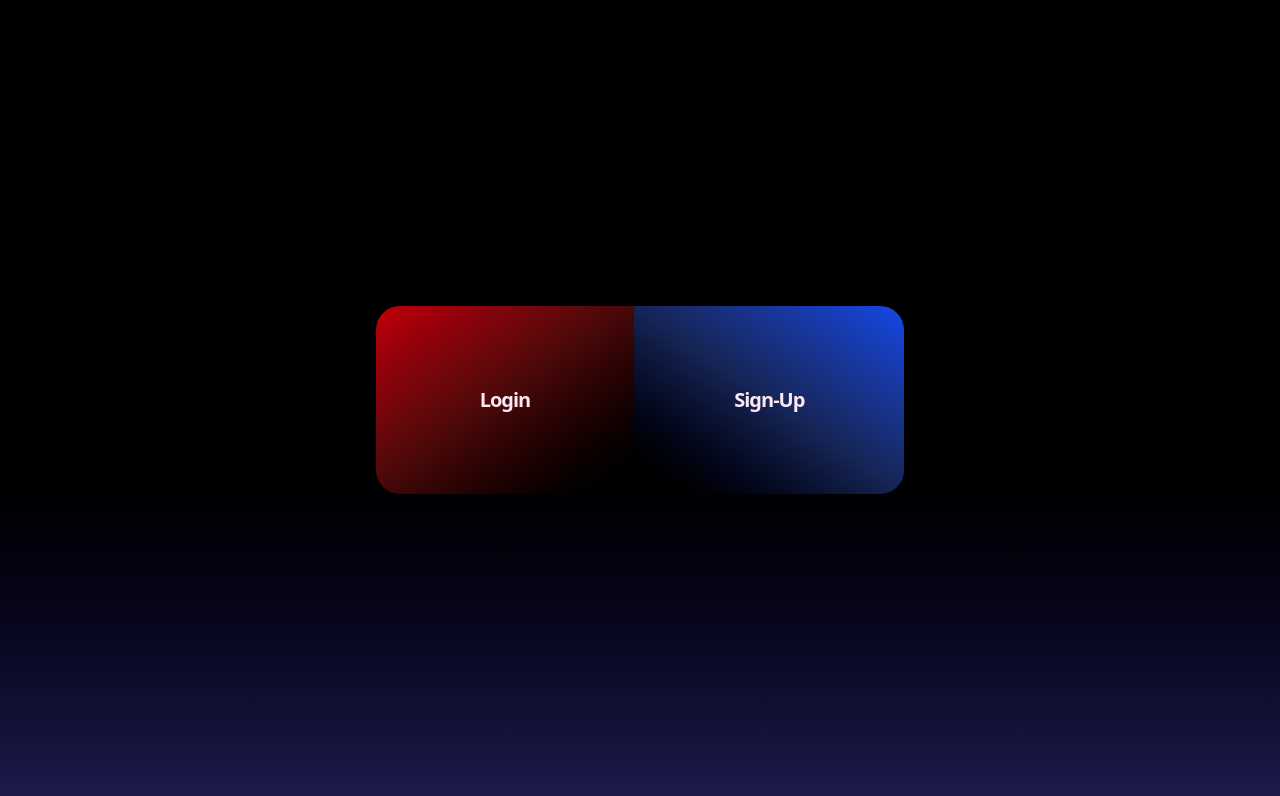
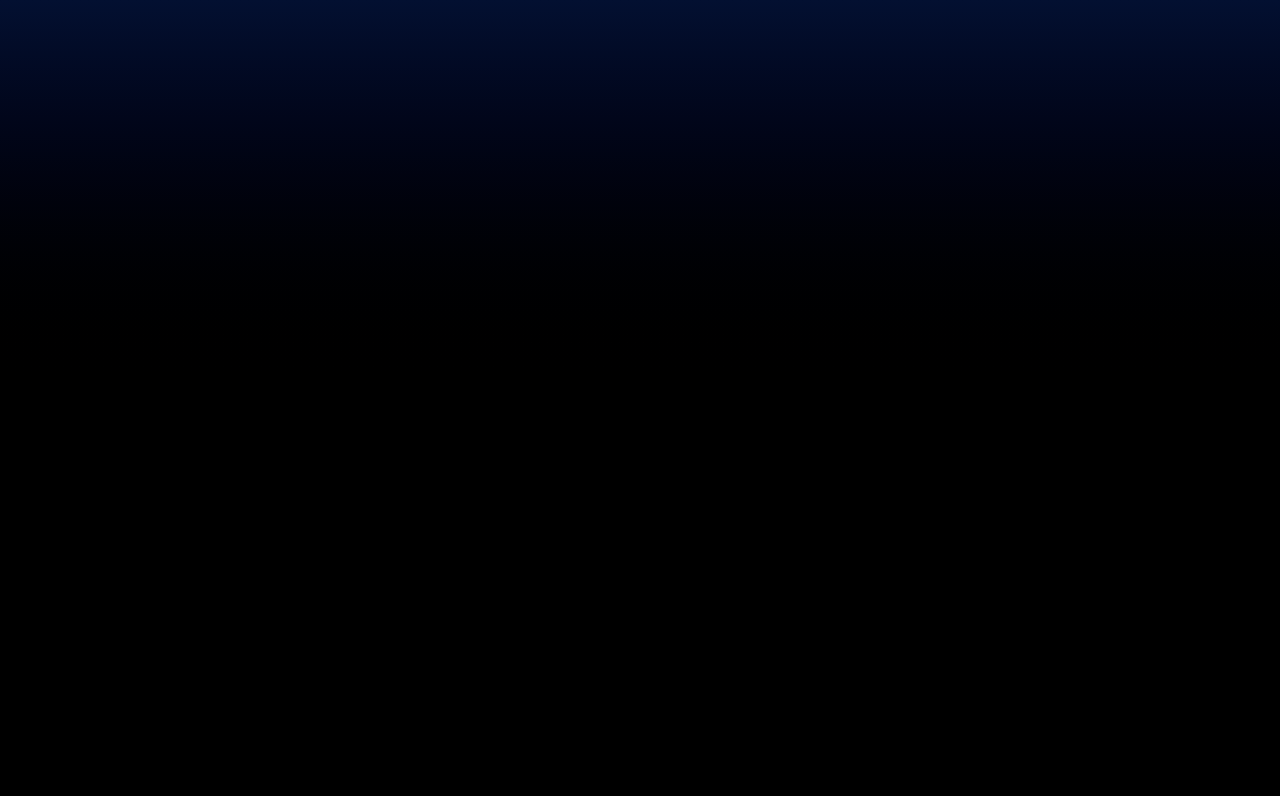
Before and after one commit to shivamgupta951/PracticeProject2, a Next.js app: page / in a window 1280 px wide. Shown: the top 796 px of the page. Built offline with nearby package versions, Linux system fonts and the light colour scheme.

Commit message:
fixed uneven bg!

```diff
--- a/src/app/page.tsx
+++ b/src/app/page.tsx
@@ -1,7 +1,7 @@
 export default function Home() {
   return (
-    <div className="bg-linear-to-b from-black to-indigo-950 via-black min-h-screen text-white flex justify-center items-center">
-      <div className="font-extrabold text-center">
+    <div className="bg-linear-to-t from-black to-[#031031] via-black min-h-screen text-white flex justify-center items-center">
+      {/* <div className="font-extrabold text-center">
         <div className="flex">
           <div className="cursor-pointer hover:rotate-6 py-20 px-26 rounded-l-3xl bg-linear-to-br from-red-700 via-red-950 to-black bg-gray-900 text-pink-100 border-blue-500 border-r-0 transition-all transform duration-500 ease-in-out hover:scale-80 hover:border-0 text-xl tracking-tighter">
             Login
@@ -10,7 +10,7 @@ export default function Home() {
             Sign-Up
           </div>
         </div>
-      </div>
+      </div> */}
     </div>
   );
 }
--- a/src/app/register/page.tsx
+++ b/src/app/register/page.tsx
@@ -3,7 +3,7 @@ import { FcGoogle } from "react-icons/fc";
 
 function Register() {
   return (
-    <div className="bg-black min-h-screen flex justify-center items-center text-white px-4">
+    <div className="bg-linear-to-t from-black to-[#031031] via-black  min-h-screen flex justify-center items-center text-white px-4">
         {/* Normal Registeration section */}
       <div className="border-2 border-white rounded-2xl px-10 max-w-md p-8 shadow-lg shadow-yellow-900 bg-linear-to-tr transition-all transform duration-700 ease-in-out from-black via-black to-red-950 hover:bg-linear-to-tl hover:to-indigo-950 hover:scale-110  cursor-grabbing">
         <h1 className="mx-4 text-xl text-center font-semibold mb-4 text-amber-300">
```
